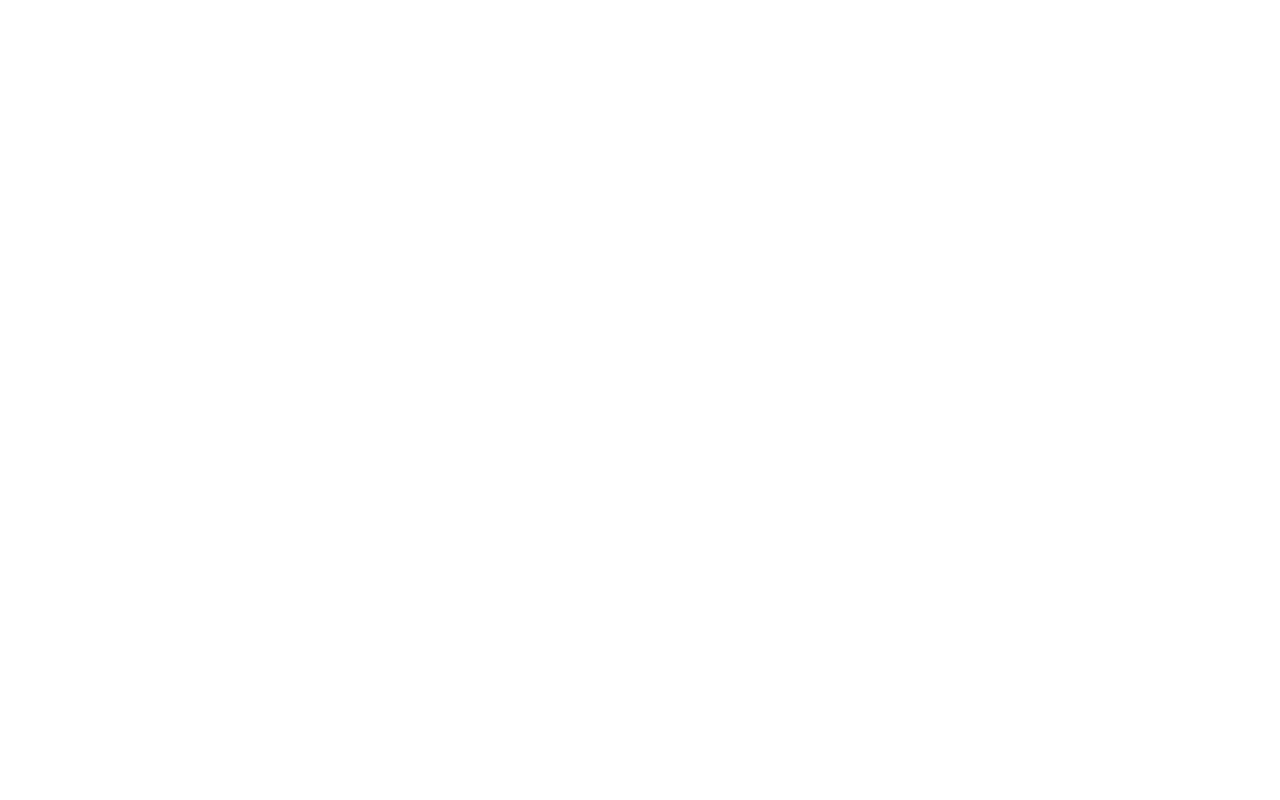
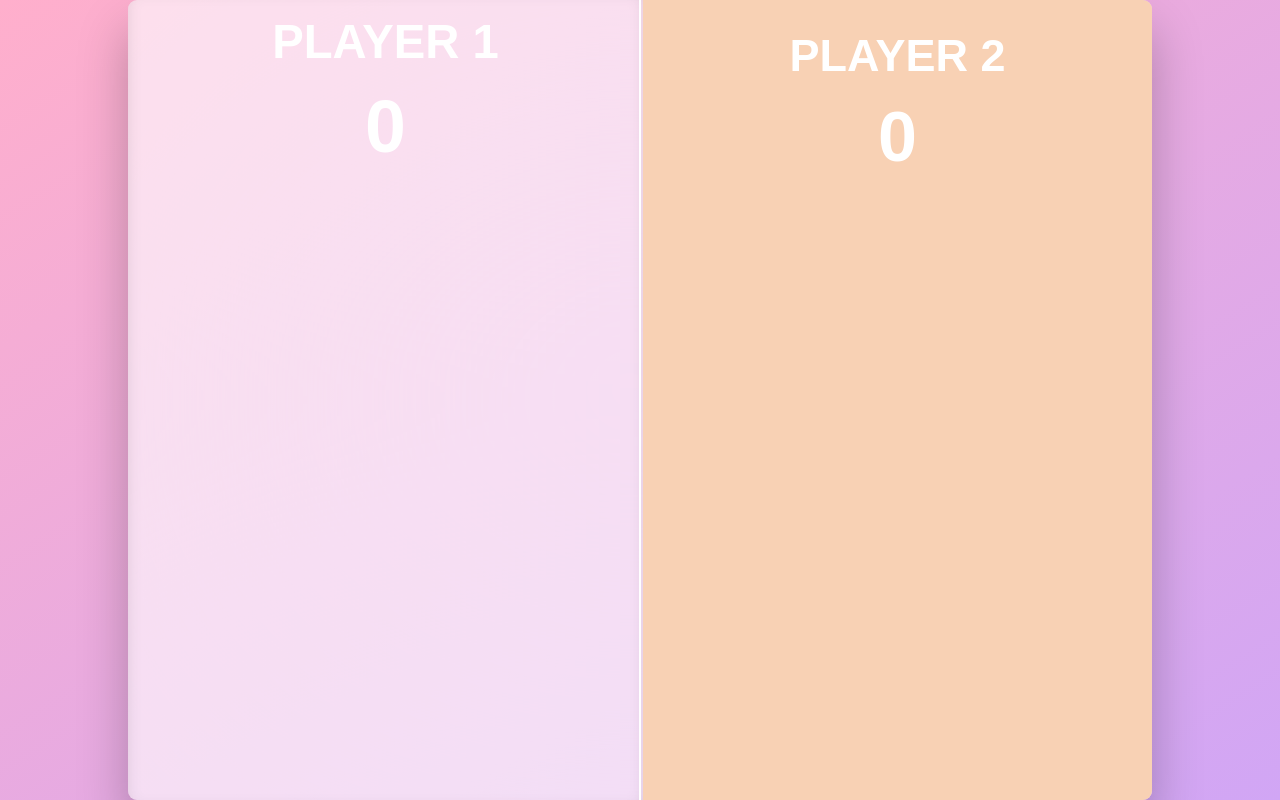
Before and after one commit to dileepkb7/Software_Engineering_Project, a plain HTML site: page index.html in a window 1280 px wide. Drawn offline with Linux system fonts and the light colour scheme.

Commit message:
Commit for issue 34

```diff
--- a/index.html
+++ b/index.html
@@ -7,5 +7,17 @@
     <link rel="stylesheet" href="style.css" />
     <title>Pig Game</title>
   </head>
-  <body></body>
+  <body>
+    <main>
+      <section class="player player--0 player--active">
+        <h2 class="name" id="name--0">Player 1</h1>
+        <p class="score" id="score--0">0</p>
+      </section>
+      <div class="separator"></div>
+      <section class="player player--1">
+        <h2 class="name" id="name--1">Player 2</h1>
+        <p class="score" id="score--1">0</p>
+      </section>
+    </main>
+  </body>
   </html>
--- a/style.css
+++ b/style.css
@@ -130,3 +130,96 @@ body {
   font-weight: 700; /* Bold font for the winner */
   color: #c7365f; /* Winner name color */
 }
+
+/* Center the entire content */
+body {
+  display: flex;
+  justify-content: center;  /* Centers the content horizontally */
+  align-items: center;      /* Centers the content vertically */
+  height: 100vh;            /* Takes full viewport height */
+  background-image: linear-gradient(to top left, #d1a6f5 0%, #ffafcc 100%);  /* Light gradient background */
+  color: #333;
+  margin: 0;
+}
+
+/* Main container for players */
+main {
+  display: flex;
+  justify-content: center;   /* Ensures the two panels are horizontally centered */
+  align-items: stretch;      /* Makes the two panels stretch to full height */
+  width: 80%;                 /* Adjust width for spacing on the sides */
+  height: 100%;               /* Full viewport height */
+  background-color: rgba(255, 255, 255, 0.35);
+  backdrop-filter: blur(200px);
+  box-shadow: 0 3rem 5rem rgba(0, 0, 0, 0.25);
+  border-radius: 9px;
+  overflow: hidden;
+}
+
+/* Each player takes equal space inside the main container */
+.player {
+  flex: 1;                  /* Ensures both player sections are equal in size */
+  padding: 3rem;
+  display: flex;
+  flex-direction: column;
+  justify-content: flex-start;  /* Align content to the top */
+  align-items: center;
+  transition: all 0.75s;
+  text-align: center;
+  position: relative;
+}
+
+/* Player 1 specific background color - Lighter shade of blue */
+.player--0 {
+  background-color: #a8d0e6; /* Soft pastel blue for Player 1 */
+}
+
+/* Player 2 specific background color - Lighter shade of peach */
+.player--1 {
+  background-color: #f8d1b4; /* Soft pastel peach for Player 2 */
+}
+
+/* Player info (name, score) section */
+.player-info {
+  text-align: center;
+  margin-top: 1rem;           /* Adds space between the player name and score */
+}
+
+/* Style for player name (larger font size) */
+.name {
+  font-size: 4.5rem;           /* Increased font size for clarity */
+  font-weight: bold;
+  text-transform: uppercase;
+  margin-bottom: 1.5rem;
+  color: white;                /* Ensure text is readable */
+}
+
+/* Style for the score */
+.score {
+  font-size: 7rem;
+  font-weight: bold;
+  color: #fff;
+}
+
+/* Active player highlighting */
+.player--active {
+  background-color: rgba(255, 255, 255, 0.4);
+}
+
+.player--active .name {
+  font-weight: 900;
+}
+
+.player--active .score {
+  font-weight: 700;
+}
+
+/* Separator line between the two panels */
+.separator {
+  width: 2px;                /* Thin vertical line */
+  height: 100%;              /* Extends the full height of the screen */
+  background-color: #fff;    /* White color for clear visibility */
+  position: absolute;
+  left: 50%;
+  transform: translateX(-50%);
+}
```
